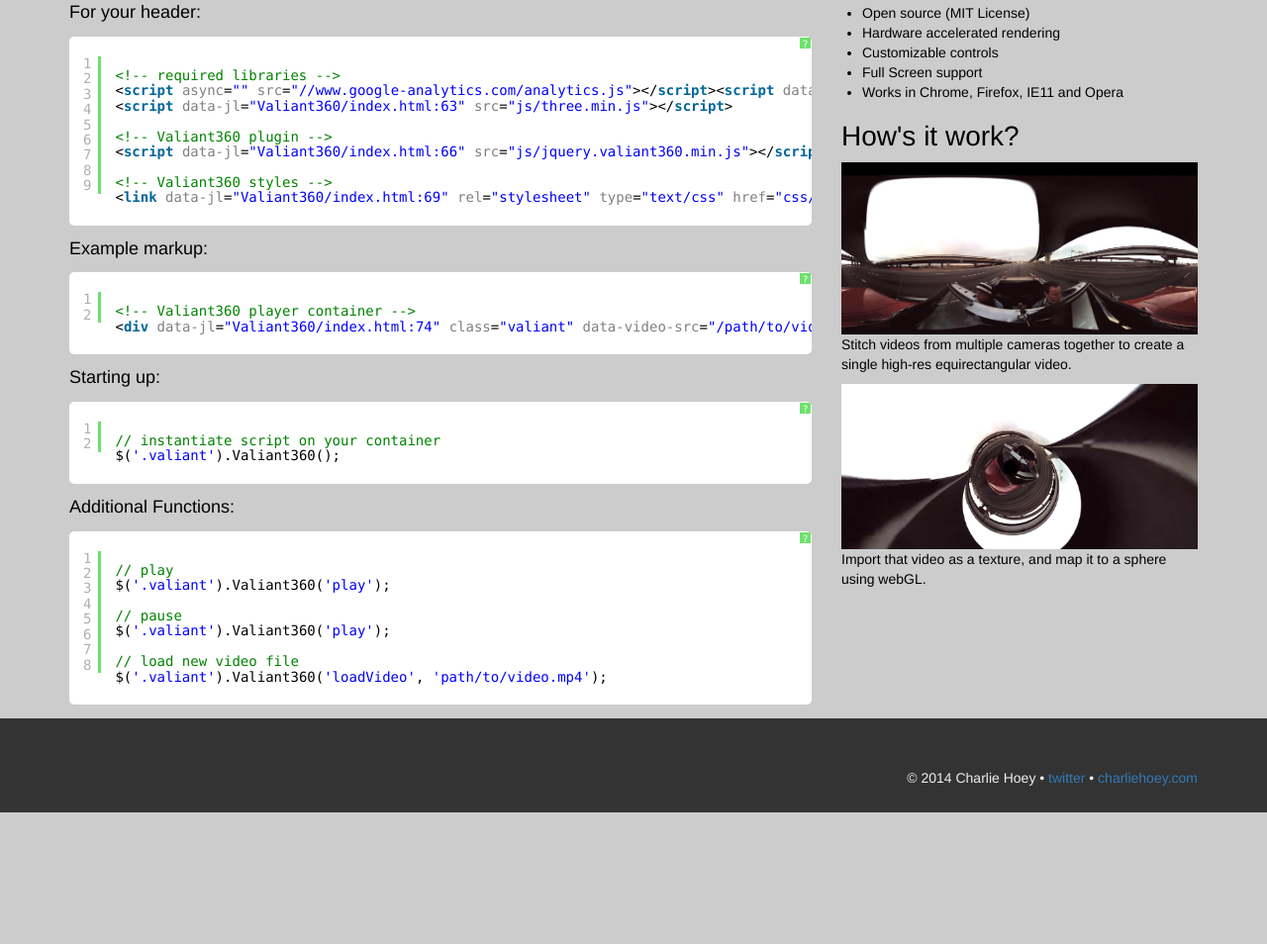
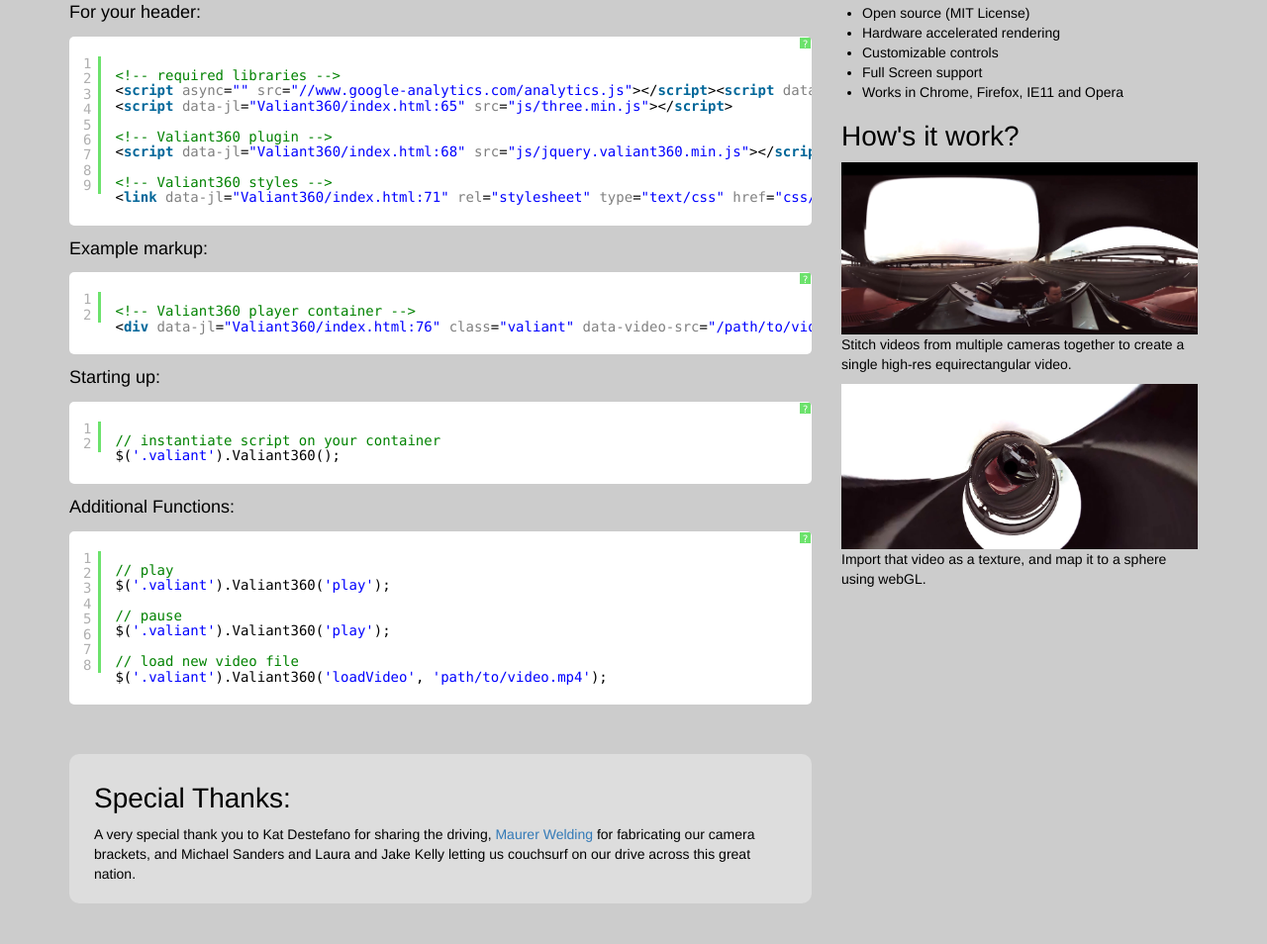
Before and after one commit to flimshaw/flimshaw.github.io, a plain HTML site: page Valiant360/index.html in a window 1280 px wide. Shown: the part 646-1600 px from the top of the page at 99% size. Before the commit the page ends 1467 px from the top, so only its background shows below. Drawn offline with nearby package versions, Linux system fonts and the light colour scheme.

Commit message:
style updates and added special thanks section

```diff
--- a/Valiant360/css/main.css
+++ b/Valiant360/css/main.css
@@ -76,12 +76,20 @@ pre {
 
 .footer-wrapper {
 	padding: 50px 0 25px 0;
+	margin-top: 100px;
 	color: #eee;
 	background-color: #333;
 	overflow: hidden;
 	text-align: right;
 }
 
+.special-thanks {
+	background-color: #ddd;
+	padding: 10px 25px 10px 25px;
+	border-radius: 10px;
+	margin-top: 50px;
+}
+
 .footer-wrapper a {
 
 }
--- a/Valiant360/index.html
+++ b/Valiant360/index.html
@@ -54,6 +54,8 @@ THE SOFTWARE IS PROVIDED "AS IS", WITHOUT WARRANTY OF ANY KIND, EXPRESS OR IMPLI
 
 			<div class="intro row">
 					<div class="col-md-8">
+
+					<section class="code-samples">
 					<h3>Code Samples:</h3>
 
 					<h4>For your header:</h4>
@@ -91,7 +93,12 @@ THE SOFTWARE IS PROVIDED "AS IS", WITHOUT WARRANTY OF ANY KIND, EXPRESS OR IMPLI
 	// load new video file
 	$('.valiant').Valiant360('loadVideo', 'path/to/video.mp4');
 </pre>
-					</textarea>
+</section>
+
+<section class="special-thanks">
+<h3>Special Thanks:</h3>
+<p>A very special thank you to Kat Destefano for sharing the driving, <a href="http://maurerwelding.com">Maurer Welding</a> for fabricating our camera brackets, and Michael Sanders and Laura and Jake Kelly letting us couchsurf on our drive across this great nation.</p>
+</section>
 				</div>
 				<div class="col-md-4">
 					<h3>Features</h3>
@@ -108,6 +115,8 @@ THE SOFTWARE IS PROVIDED "AS IS", WITHOUT WARRANTY OF ANY KIND, EXPRESS OR IMPLI
 
 					<img src="images/sphere-mapped-screenshot.jpg" class="full" />
 					<p>Import that video as a texture, and map it to a sphere using webGL.</p>
+
+
 				</div>
 
 			</div>
```
